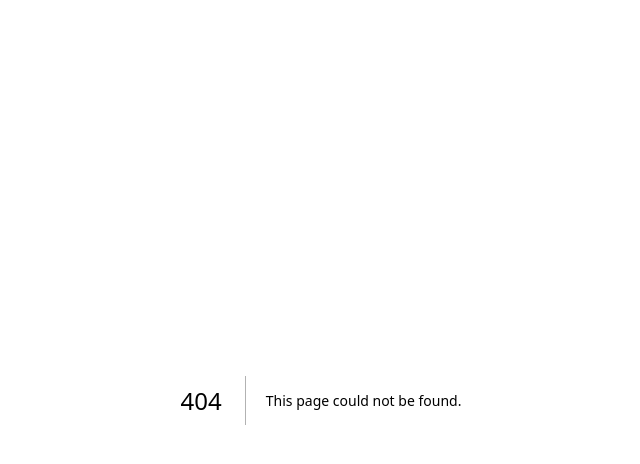
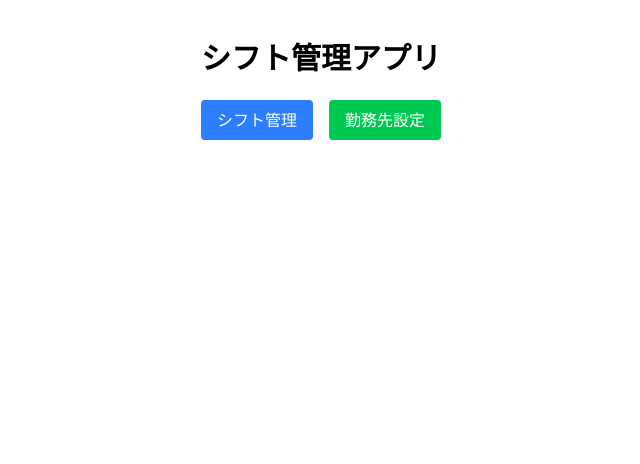
Before and after one commit to FirasAguel/baito-income-tracker, a Next.js app: page / in a window 1280 px wide. Before the commit this address had no page. Shown: the top 464 px of the page, without its empty margins (319-959 px from the left). Built offline with nearby package versions, Linux system fonts and the light colour scheme.

Commit message:
feat: Update homepage to serve as navigation hub for features

```diff
--- /dev/null
+++ b/src/app/page.tsx
@@ -0,0 +1,20 @@
+// src/app/page.tsx
+'use client';
+
+import Link from 'next/link';
+
+export default function Home() {
+  return (
+    <div className="container mx-auto py-10 text-center">
+      <h1 className="mb-6 text-3xl font-bold">シフト管理アプリ</h1>
+      <div className="space-x-4">
+        <Link href="/shift">
+          <button className="rounded bg-blue-500 px-4 py-2 text-white">シフト管理</button>
+        </Link>
+        <Link href="/settings">
+          <button className="rounded bg-green-500 px-4 py-2 text-white">勤務先設定</button>
+        </Link>
+      </div>
+    </div>
+  );
+}
```
